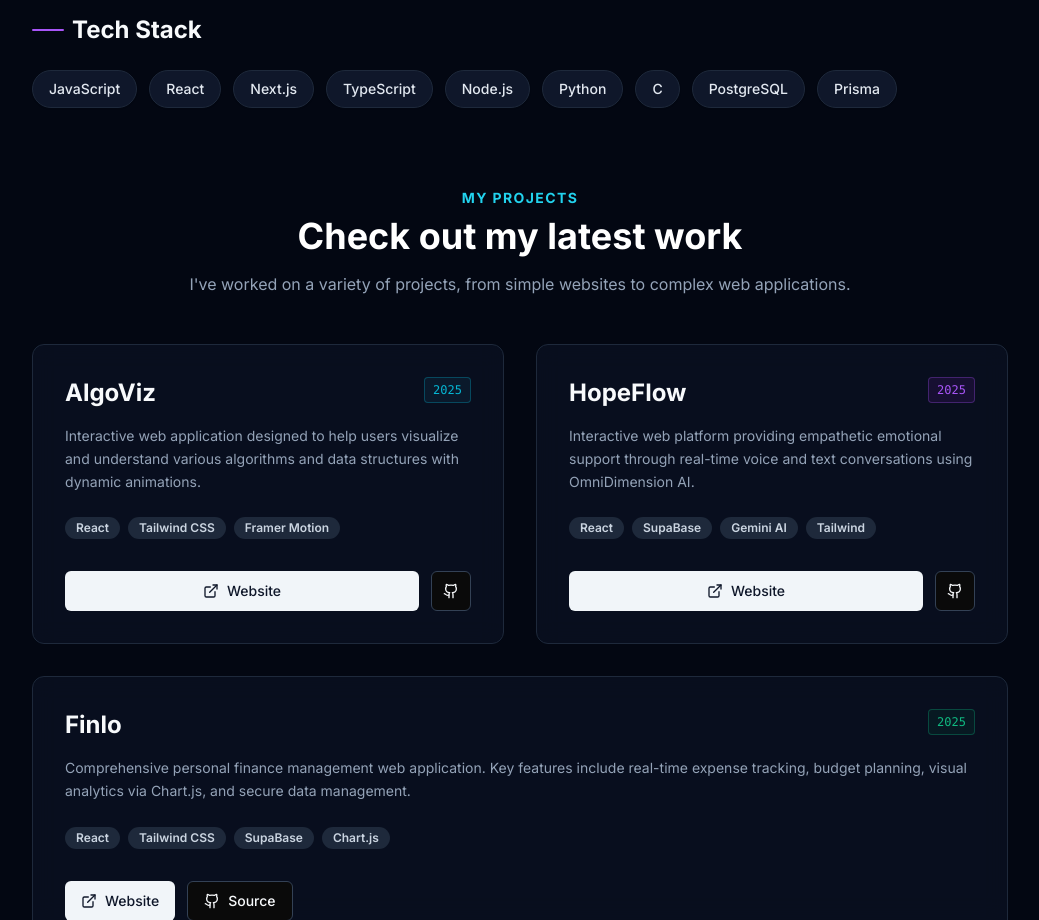
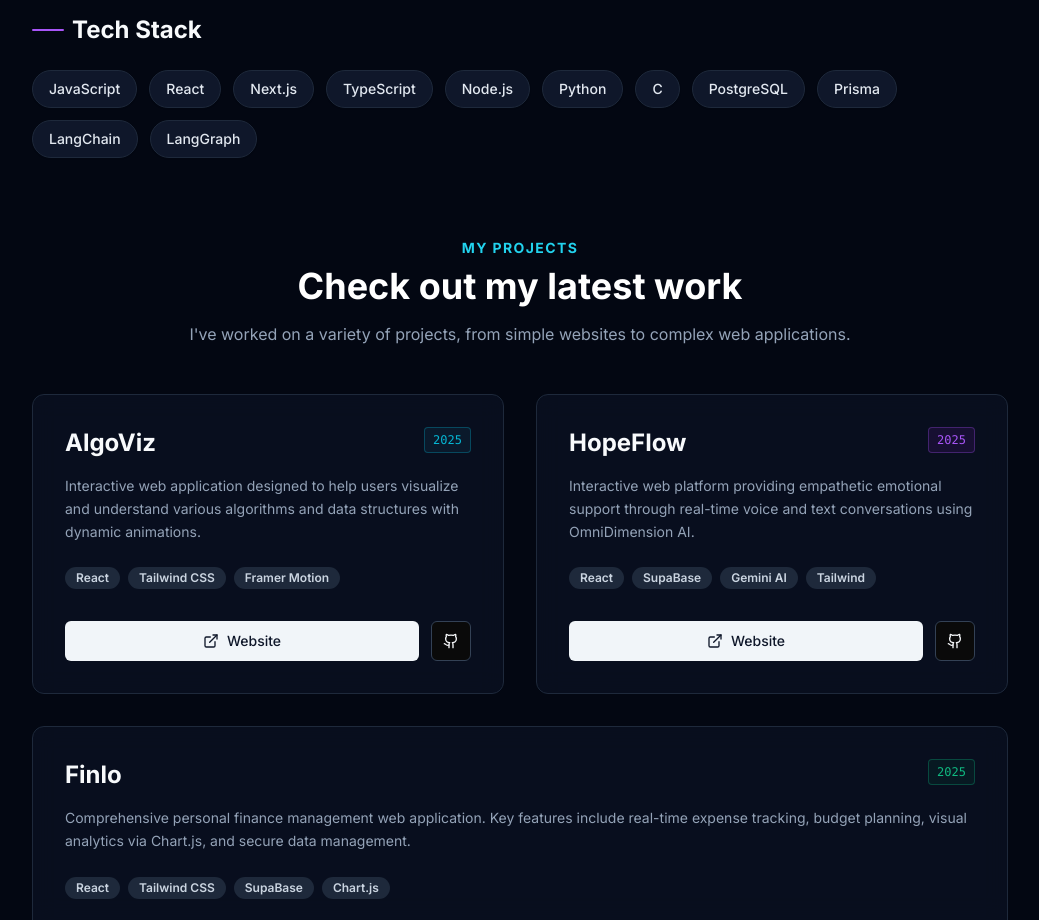
Before and after one commit to csxark/Portfolio_New, a Next.js app: page / in a window 1280 px wide. Shown: the part 1580-2500 px from the top of the page, without its empty margins (120-1159 px from the left). Built offline with nearby package versions, Linux system fonts and the light colour scheme.

Commit message:
Update page.tsx

```diff
--- a/app/page.tsx
+++ b/app/page.tsx
@@ -66,7 +66,7 @@ export default function Home() {
     }
   ], []);
 
-  const skills = useMemo(() => ["JavaScript", "React", "Next.js", "TypeScript", "Node.js", "Python", "C", "PostgreSQL", "Prisma"], []);
+  const skills = useMemo(() => ["JavaScript", "React", "Next.js", "TypeScript", "Node.js", "Python", "C", "PostgreSQL", "Prisma", "LangChain", "LangGraph"], []);
 
   return (
     <div className="relative min-h-screen bg-white dark:bg-[#030712] text-slate-900 dark:text-slate-50 transition-colors duration-300 overflow-hidden selection:bg-cyan-500/30" style={{ WebkitFontSmoothing: 'antialiased', MozOsxFontSmoothing: 'grayscale' }}>
```
